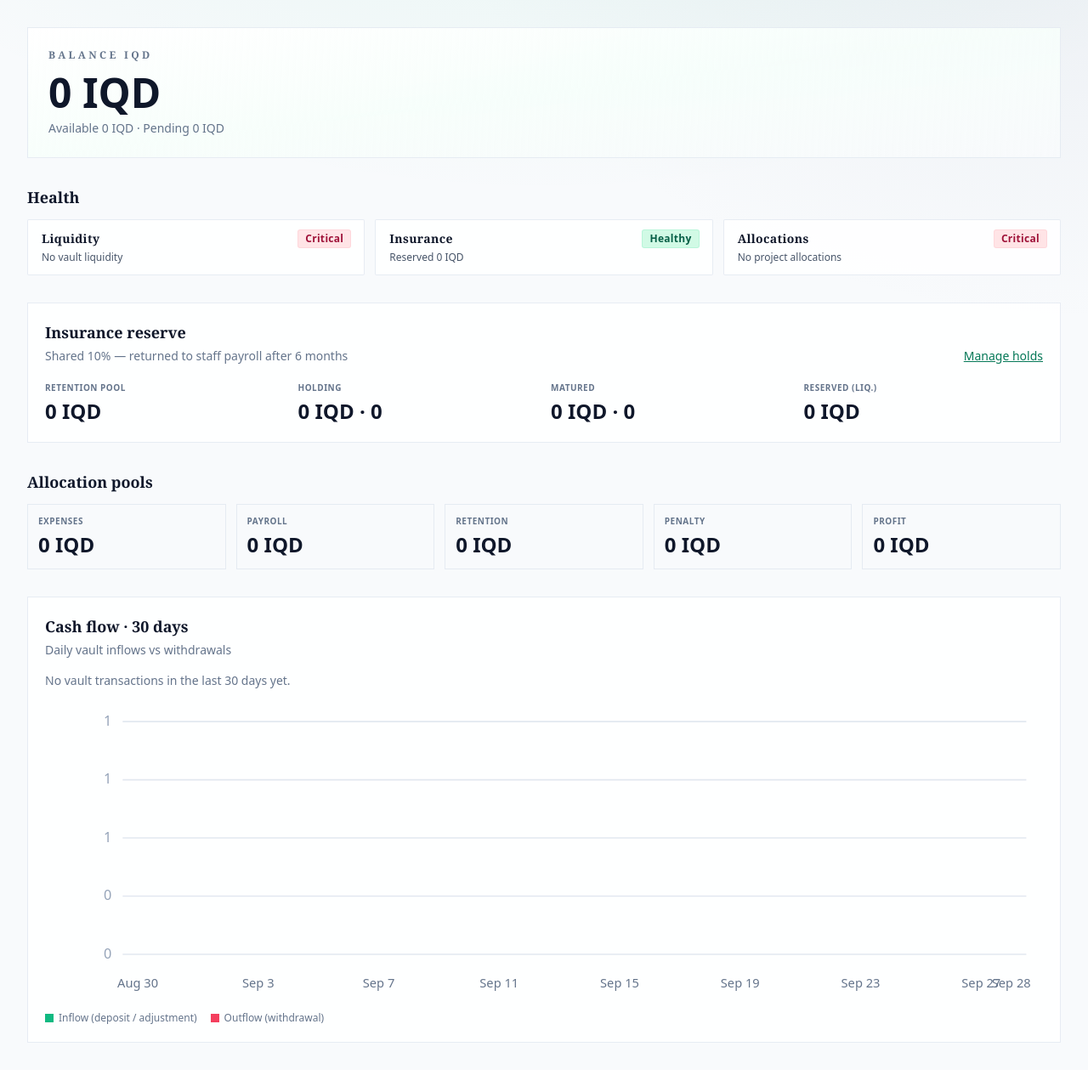
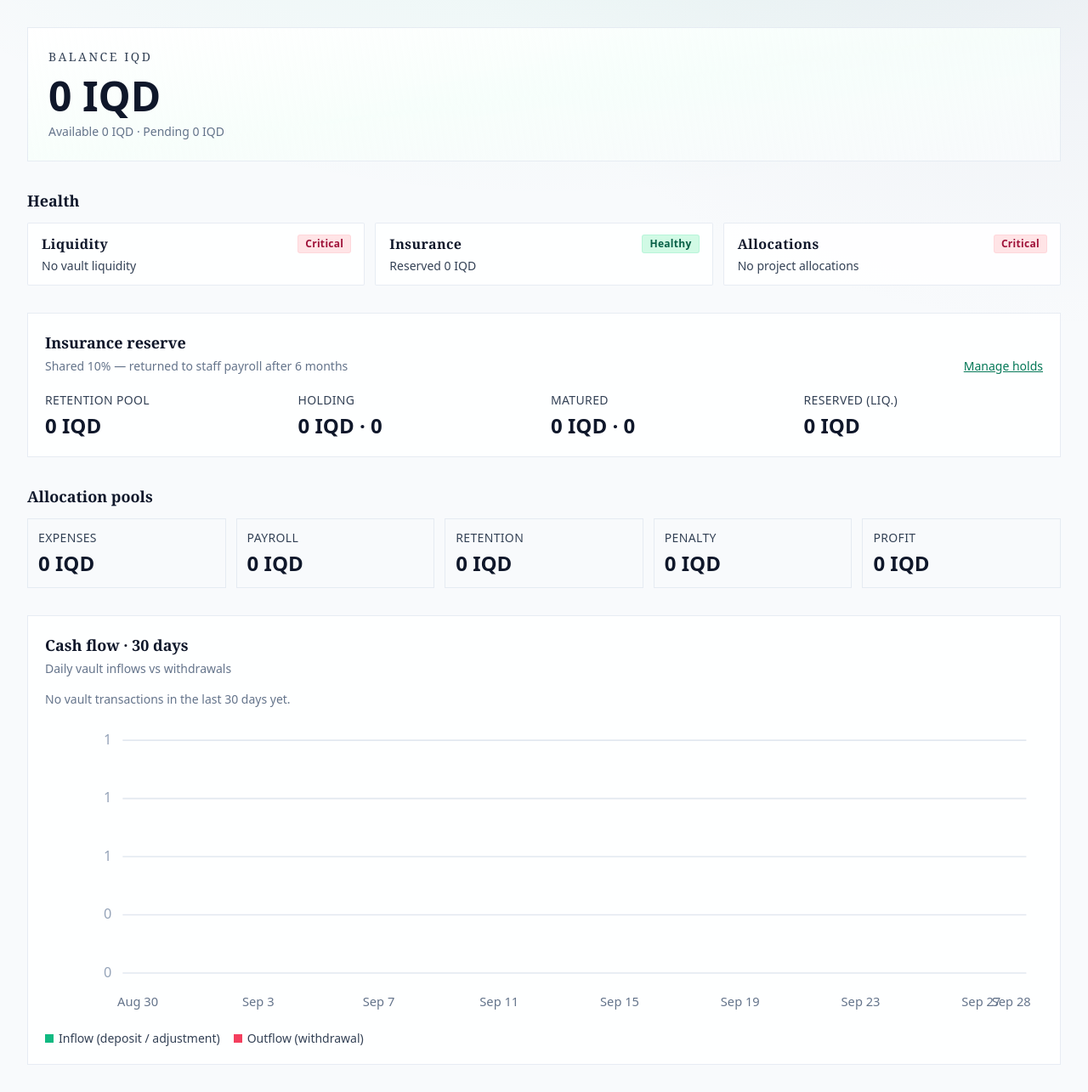
Before and after one commit to z03t17-creator/buildvault-erp, a Laravel app: page /dashboards/vault in a window 1280 px wide. Shown: the part 211-1496 px from the top of the page at 85% size. Before the commit the page ends 1438 px from the top, so only its background shows below. Run offline with Laravel 12, Linux system fonts and the light colour scheme; a user stored in the database is signed in; data comes from the database, SQL or seed files in the repository; data that the repository does not hold is empty; style sheets or scripts are compiled from the project's sources; parts of the project's set-up code (start-up, migrations or seed data) failed here and were passed over; some libraries are stand-ins or nearby versions; some web fonts are replaced.

Commit message:
UX: enlarge Vault/dashboard money card labels
Raise label size and contrast above IQD amounts so Kurdish
and English field titles stay readable next to large figures.

Co-authored-by: zhiyar.alazizy <zhiyar.alazizy@gmail.com>

```diff
--- a/resources/js/Pages/Dashboard.jsx
+++ b/resources/js/Pages/Dashboard.jsx
@@ -8,7 +8,7 @@ import { Head, Link, router, usePage } from '@inertiajs/react';
 function Stat({ label, value }) {
     return (
         <div className="border border-slate-200/80 bg-white/90 px-4 py-3 dark:border-slate-700 dark:bg-slate-900/70">
-            <div className="text-xs font-medium uppercase tracking-wide text-slate-500 dark:text-slate-400">
+            <div className="text-sm font-medium uppercase tracking-wide text-slate-700 dark:text-slate-300">
                 {label}
             </div>
             <div dir="ltr" className="mt-1 font-sans text-2xl font-semibold tracking-normal tabular-nums text-slate-900 dark:text-white sm:text-3xl">
--- a/resources/js/Pages/Dashboards/Payroll.jsx
+++ b/resources/js/Pages/Dashboards/Payroll.jsx
@@ -65,7 +65,7 @@ export default function Payroll({
                     <section className="bv-surface flex flex-col gap-4 p-4 sm:flex-row sm:flex-wrap sm:items-end sm:justify-between">
                         <div className="flex flex-wrap gap-4">
                             <div>
-                                <label className="text-[10px] font-semibold uppercase tracking-wider text-slate-500">
+                                <label className="text-sm font-medium uppercase tracking-wide text-slate-700 dark:text-slate-300">
                                     {t('month')}
                                 </label>
                                 <input
@@ -79,7 +79,7 @@ export default function Payroll({
                                 />
                             </div>
                             <div>
-                                <label className="text-[10px] font-semibold uppercase tracking-wider text-slate-500">
+                                <label className="text-sm font-medium uppercase tracking-wide text-slate-700 dark:text-slate-300">
                                     {t('project')}
                                 </label>
                                 <select
@@ -254,7 +254,7 @@ export default function Payroll({
 function SummaryCard({ label, value, accent }) {
     return (
         <div className="bv-card bg-gradient-to-br from-white to-slate-50/80 px-4 py-3 dark:from-slate-900 dark:to-slate-950">
-            <p className="text-[10px] font-semibold uppercase tracking-wider text-slate-500">{label}</p>
+            <p className="text-sm font-medium uppercase tracking-wide text-slate-700 dark:text-slate-300">{label}</p>
             <p
                 dir="ltr"
                 className={`mt-1 font-sans text-2xl font-semibold tracking-normal tabular-nums sm:text-3xl ${
--- a/resources/js/Pages/Dashboards/Vault.jsx
+++ b/resources/js/Pages/Dashboards/Vault.jsx
@@ -104,7 +104,7 @@ function CashFlowChart({ series, t }) {
                     );
                 })}
             </svg>
-            <div className="mt-2 flex flex-wrap gap-4 text-xs text-slate-500 dark:text-slate-400">
+            <div className="mt-2 flex flex-wrap gap-4 text-sm font-medium text-slate-700 dark:text-slate-300">
                 <span className="inline-flex items-center gap-1.5">
                     <span className="inline-block h-2.5 w-2.5 bg-emerald-500" /> {t('inflow')}
                 </span>
@@ -120,12 +120,12 @@ function HealthBadge({ item }) {
     return (
         <div className="bv-card rounded-sm px-4 py-3">
             <div className="flex items-center justify-between gap-2">
-                <p className="font-display text-sm font-semibold tracking-wide text-slate-900 dark:text-white">
+                <p className="font-display text-base font-semibold tracking-wide text-slate-900 dark:text-white">
                     {item.label}
                 </p>
                 <StatusBadge status={item.status} />
             </div>
-            <p className="mt-1 text-xs text-slate-600 dark:text-slate-400">{item.detail}</p>
+            <p className="mt-1 text-sm text-slate-700 dark:text-slate-300">{item.detail}</p>
         </div>
     );
 }
@@ -187,7 +187,7 @@ export default function Vault({
 
                     <section>
                         <div className="bv-card relative overflow-hidden bg-gradient-to-br from-white via-emerald-50/40 to-slate-50 p-5 sm:p-6 dark:from-slate-900 dark:via-emerald-950/30 dark:to-slate-950">
-                            <p className="font-display text-xs font-semibold uppercase tracking-[0.28em] text-slate-500 dark:text-slate-400">
+                            <p className="font-display text-sm font-medium uppercase tracking-[0.18em] text-slate-700 dark:text-slate-300">
                                 {t('balance_iqd')}
                             </p>
                             <p className="mt-3">
@@ -269,7 +269,7 @@ export default function Vault({
                                     key={label}
                                     className="bv-card bg-slate-50/80 px-3 py-3 dark:bg-slate-900/50"
                                 >
-                                    <p className="text-[10px] font-semibold uppercase tracking-wider text-slate-500">
+                                    <p className="text-sm font-medium uppercase tracking-wide text-slate-700 dark:text-slate-300">
                                         {label}
                                     </p>
                                     <p className="mt-1">
@@ -303,7 +303,7 @@ function Stat({ label, value, accent }) {
 
     return (
         <div>
-            <p className="text-[10px] font-semibold uppercase tracking-wider text-slate-500">{label}</p>
+            <p className="text-sm font-medium uppercase tracking-wide text-slate-700 dark:text-slate-300">{label}</p>
             <p dir="ltr" className={`mt-1 font-sans text-xl font-semibold tracking-normal tabular-nums sm:text-2xl ${accentClass}`}>{value}</p>
         </div>
     );
```
